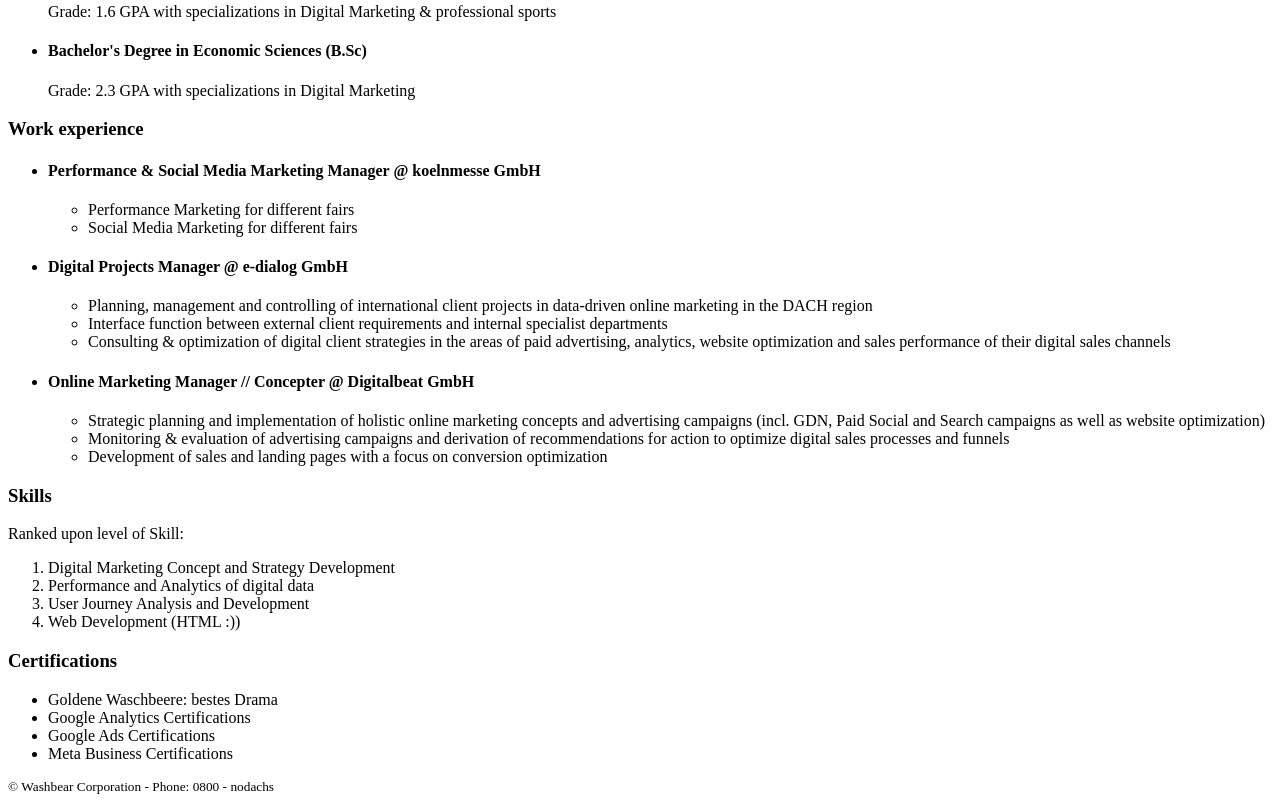
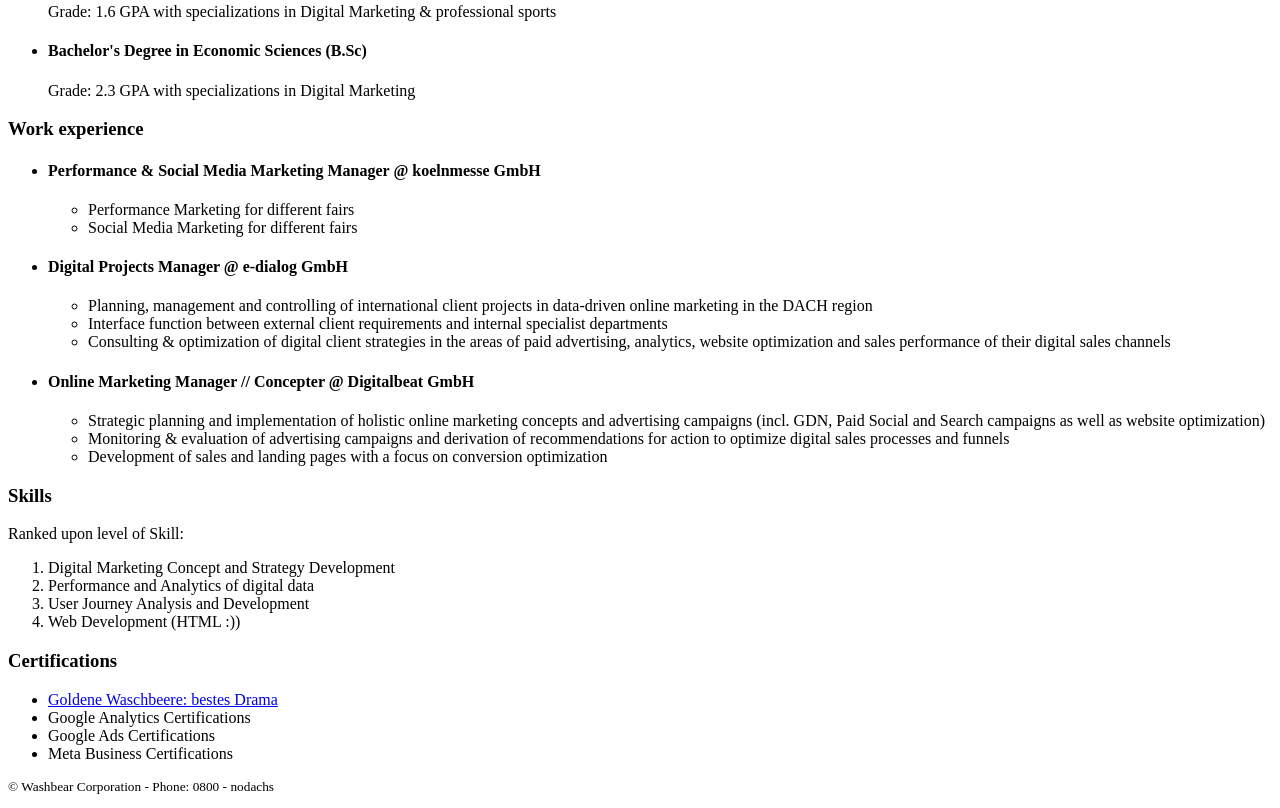
Before and after one commit to TimmytheW/my-resume, a plain HTML site: page index.html in a window 1280 px wide. Shown: the part 556-1364 px from the top of the page. Drawn offline with Linux system fonts and the light colour scheme.

Commit message:
Add files via upload

```diff
--- a/index.html
+++ b/index.html
@@ -50,7 +50,7 @@
         </ol>
     <h3>Certifications</h3>
     <ul>
-        <li>Goldene Waschbeere: bestes Drama</li>
+        <li><a href=./raccoon.jpg height="300">Goldene Waschbeere: bestes Drama</a></li>
         <li>Google Analytics Certifications</li>
         <li>Google Ads Certifications</li>
         <li>Meta Business Certifications</li>
```
Also changed, not shown: raccoon.jpg (added).
